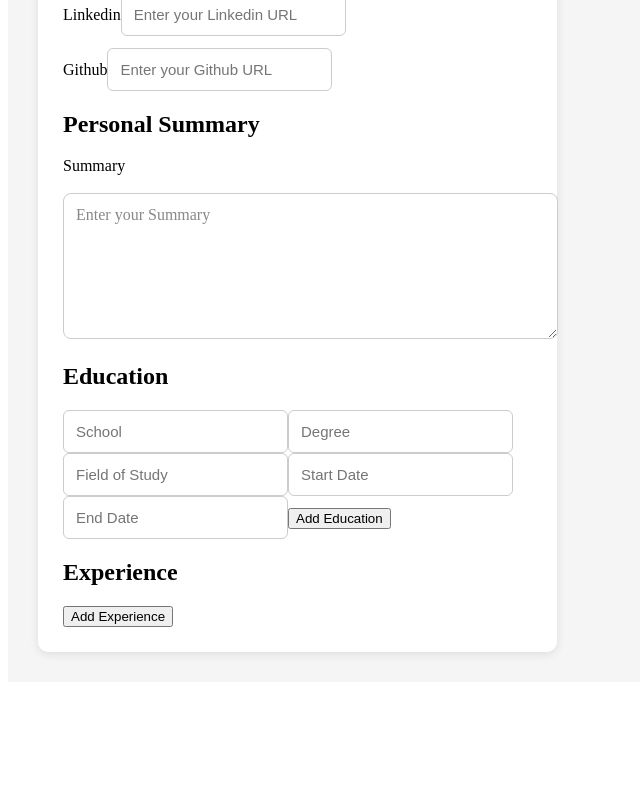
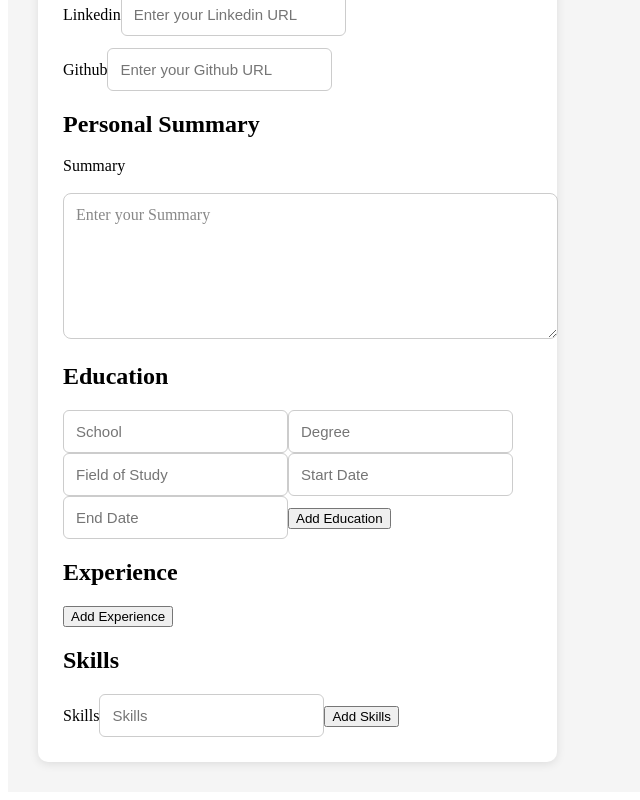
Before and after one commit to nidhi-baberwal/ai-resume-builder-v2, a React (Vite) app: page / in a window 1280 px wide. Shown: the part 436-1236 px from the top of the page, without its empty margins (0-640 px from the left). Before the commit the page ends 1126 px from the top, so only its background shows below. Built offline with nearby package versions, Linux system fonts and the light colour scheme.

Commit message:
feat: add Skills Form eith live preview

```diff
--- a/src/pages/ResumeEditor.tsx
+++ b/src/pages/ResumeEditor.tsx
@@ -5,6 +5,7 @@ import PersonalInfoForm from "../resume/PersonalInfoForm";
 import SummaryForm from "../resume/SummaryForm";
 import EducationForm from "../resume/EducationForm";
 import ExperienceForm from "../resume/ExperienceForm";
+import SkillsForm from "../resume/SkillsForm";
 
 export default function ResumeEditor(){
 
@@ -49,6 +50,12 @@ export default function ResumeEditor(){
         resume = {resume}
         setResume = {setResume}
         />
+
+        <SkillsForm
+        resume = {resume}
+        setResume = {setResume}
+        />
+
     </div>
 
     <div className="toolbar">
@@ -104,6 +111,16 @@ export default function ResumeEditor(){
             <p>{exp.description}</p>
         </div>
        ))}
+
+       <h2>Skills</h2>
+
+        <ul>
+       {resume.skills.map((skill, index) => (
+        <li key={index}>
+            {skill}
+            </li>
+            ))}
+       </ul>
     </div>
 </div>
 
--- /dev/null
+++ b/src/resume/SkillsForm.tsx
@@ -0,0 +1,45 @@
+import { useState } from "react";
+import type { Resume } from "../types/resume";
+
+interface SkillsFormProps{
+    resume: Resume;
+    setResume: React.Dispatch<React.SetStateAction<Resume>>;
+}
+
+export default function SkillsForm({
+    resume,
+    setResume,
+}: SkillsFormProps) {
+
+    const[newSkill, setNewSkill] = useState("");
+
+    const addSkill = () => {
+        setResume({
+            ...resume,
+            skills: [...resume.skills, newSkill],
+        });
+
+        setNewSkill("");
+    };
+
+    return(
+        <>
+        <h2>Skills</h2>
+
+        <div>
+            <label>Skills</label>
+            <input
+            type="text"
+            placeholder="Skills"
+            name="skills"
+            value={newSkill}
+            onChange={(e) => setNewSkill(e.target.value)}
+            />
+
+            <button onClick = {addSkill}>
+                Add Skills
+            </button>
+        </div>
+        </>
+    )
+}
```
